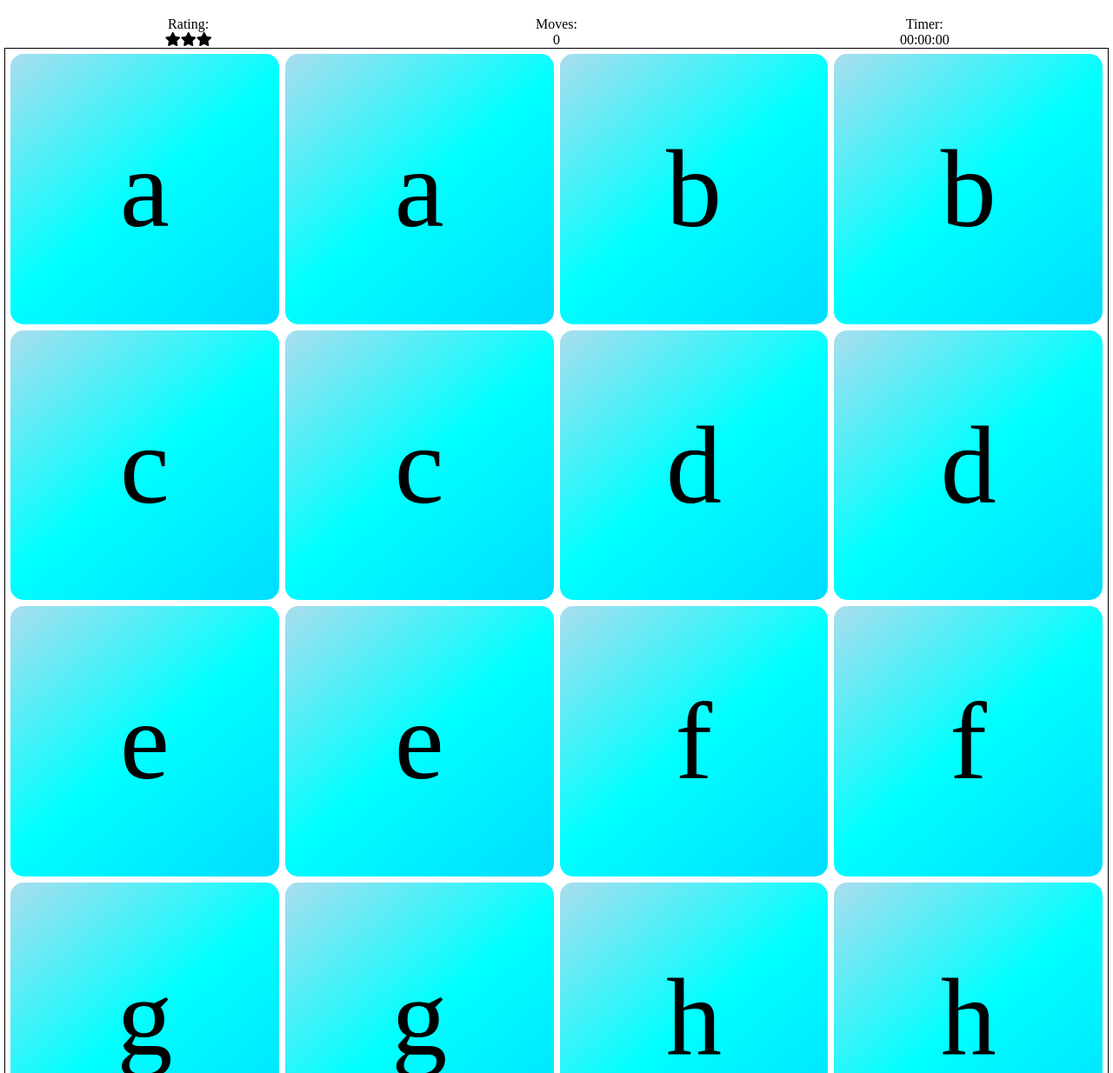
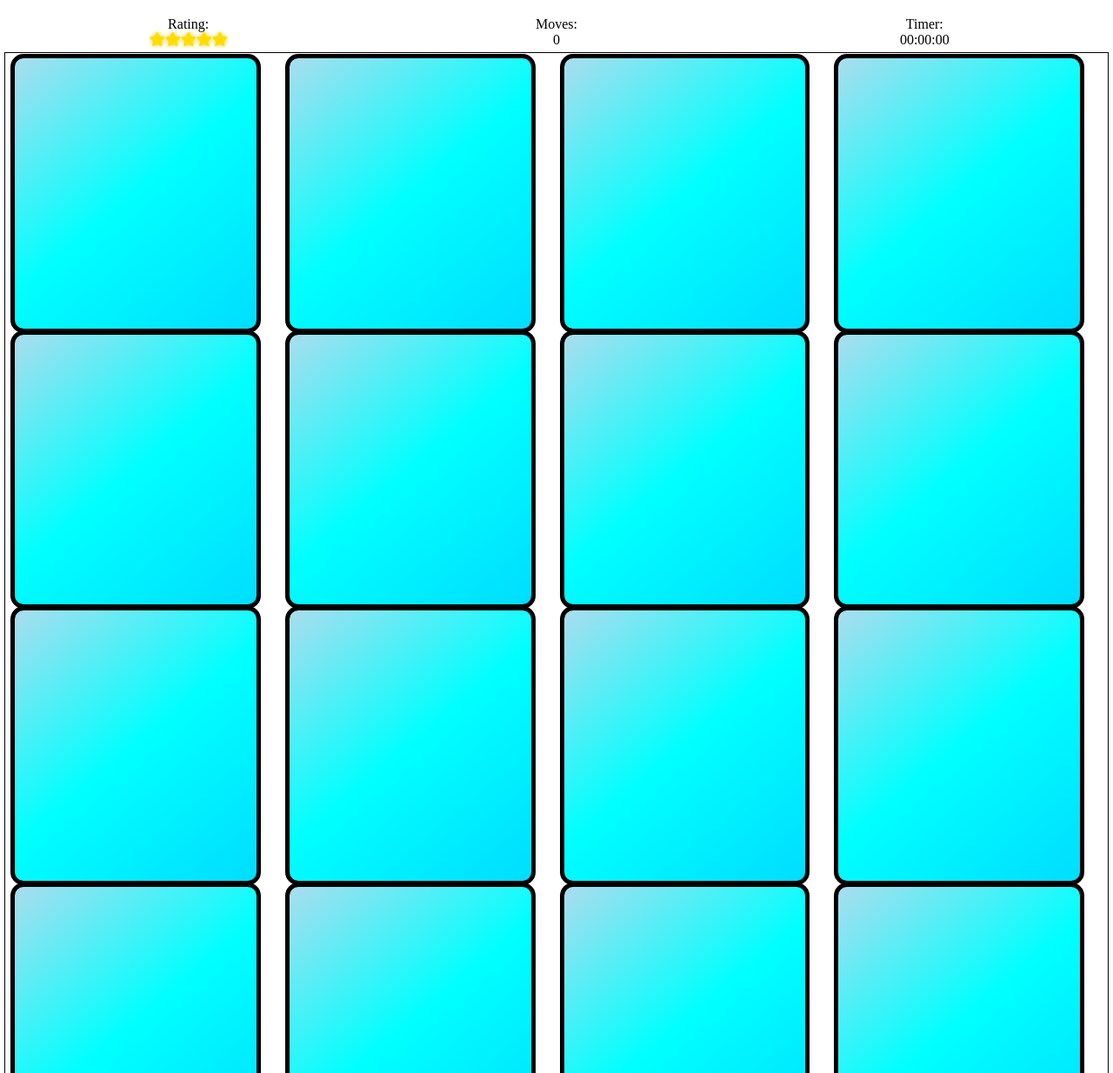
Before and after one commit to DuskyByte/Project-2-Memory-Game-Udacity-FEND, a plain HTML site: page index.html in a window 1280 px wide. Shown: the part 66-1300 px from the top of the page at 87% size. Drawn offline with Linux system fonts and the light colour scheme.

Commit message:
Updated styling

```diff
--- a/css/style.css
+++ b/css/style.css
@@ -28,8 +28,17 @@ td {
     width: 100%;
 }
 
+.fas {
+    color: #fd0;
+    text-shadow: 0 0 5px #fc0;
+}
+
+.far {
+    color: #fd0;
+}
+
 .card {
-    width: 100%;
+    width: calc(100% - 10%);
     height: 100%;
     font-size: 10vw;
     display: flex;
@@ -37,6 +46,9 @@ td {
     align-items: center;
     background: linear-gradient(140deg, #ade, #0ff, #0df);
     border-radius: 15px;
+    border-color: #000;
+    border-style: solid;
+    border-width: 5px;
 }
 
 #title {
@@ -71,4 +83,10 @@ td {
     order: 3;
     width: 100%;
     text-align: center;
+    padding-top: 5px;
+    padding-bottom: 5px;
 }
+
+#copyright {
+    text-align: center;
+}
--- a/index.html
+++ b/index.html
@@ -25,7 +25,7 @@
             <!-- TODO: Build a display for the star rating. -->
             <div id="star-rating" class="container">
                 <!-- Creates 3 soild stars using Font Awesome -->
-                <span class="text">Rating: </span><span id="stars" class="alt-text"><i class="fas fa-star"></i><i class="fas fa-star"></i><i class="fas fa-star"></i></span>
+                <span class="text">Rating: </span><span id="stars" class="alt-text"><i class="fas fa-star"></i><i class="fas fa-star"></i><i class="fas fa-star"></i><i class="fas fa-star"></i><i class="fas fa-star"></i></span>
             </div>
             <!-- TODO: Build a display for the move counter. -->
             <div id="move-counter" class="container">
@@ -40,58 +40,58 @@
                 <table>
                     <tr>
                         <td>
-                            <div id="card-1" class="card">a</div>
+                            <div id="card-1" class="card"></div>
                         </td>
                         <td>
-                            <div id="card-2" class="card">a</div>
+                            <div id="card-2" class="card"></div>
                         </td>
                         <td>
-                            <div id="card-3" class="card">b</div>
+                            <div id="card-3" class="card"></div>
                         </td>
                         <td>
-                            <div id="card-4" class="card">b</div>
+                            <div id="card-4" class="card"></div>
                         </td>
                     </tr>
                     <tr>
                         <td>
-                            <div id="card-5" class="card">c</div>
+                            <div id="card-5" class="card"></div>
                         </td>
                         <td>
-                            <div id="card-6" class="card">c</div>
+                            <div id="card-6" class="card"></div>
                         </td>
                         <td>
-                            <div id="card-7" class="card">d</div>
+                            <div id="card-7" class="card"></div>
                         </td>
                         <td>
-                            <div id="card-8" class="card">d</div>
+                            <div id="card-8" class="card"></div>
                         </td>
                     </tr>
                     <tr>
                         <td>
-                            <div id="card-9" class="card">e</div>
+                            <div id="card-9" class="card"></div>
                         </td>
                         <td>
-                            <div id="card-10" class="card">e</div>
+                            <div id="card-10" class="card"></div>
                         </td>
                         <td>
-                            <div id="card-11" class="card">f</div>
+                            <div id="card-11" class="card"></div>
                         </td>
                         <td>
-                            <div id="card-12" class="card">f</div>
+                            <div id="card-12" class="card"></div>
                         </td>
                     </tr>
                     <tr>
                         <td>
-                            <div id="card-13" class="card">g</div>
+                            <div id="card-13" class="card"></div>
                         </td>
                         <td>
-                            <div id="card-14" class="card">g</div>
+                            <div id="card-14" class="card"></div>
                         </td>
                         <td>
-                            <div id="card-15" class="card">h</div>
+                            <div id="card-15" class="card"></div>
                         </td>
                         <td>
-                            <div id="card-16" class="card">h</div>
+                            <div id="card-16" class="card"></div>
                         </td>
                     </tr>
                 </table>
```
